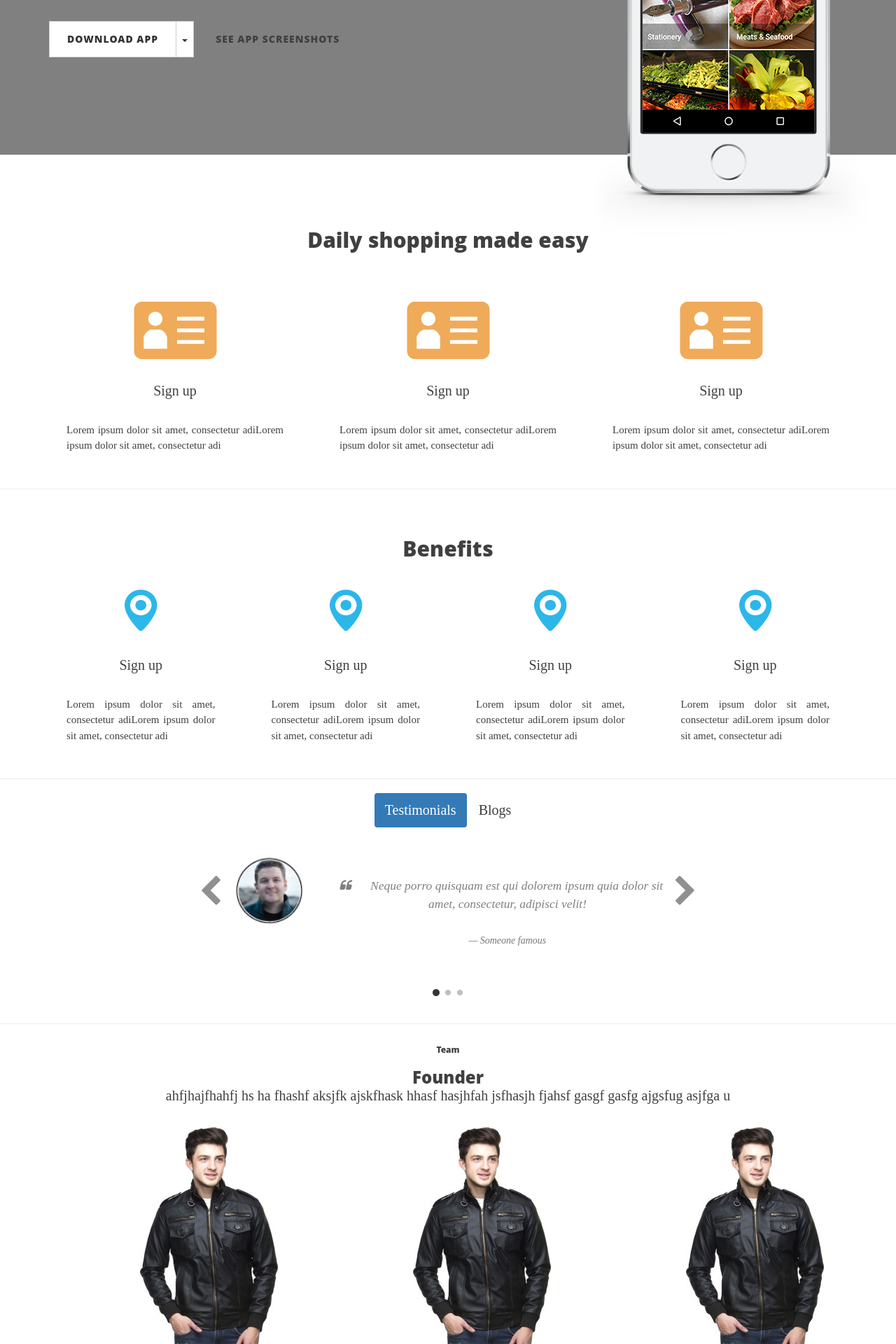
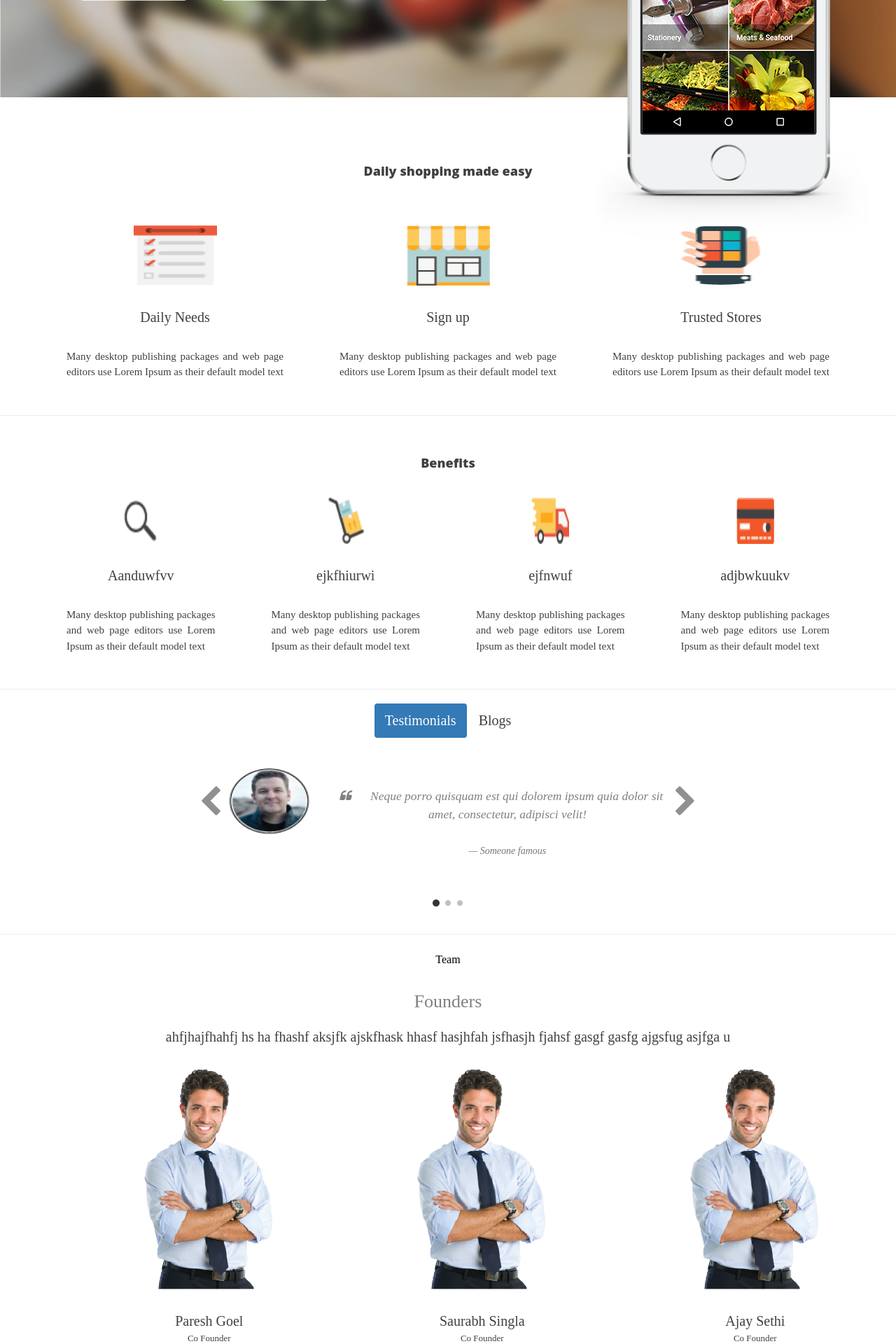
Before and after one commit to subhash-iiitm/lazylad-frontend, a PHP site: page / in a window 1280 px wide. Shown: the part 483-2403 px from the top of the page at 70% size. Run offline with PHP 8.4, Linux system fonts and the light colour scheme; some libraries are stand-ins or nearby versions.

Commit message:
homepage

```diff
--- a/footer-contact.html
+++ b/footer-contact.html
@@ -4,7 +4,7 @@
 
 				<div class="right_borders col-md-3">
 					<h3 style="color:White"><b>Lazylad</b></h3>
-					<div style="margin-top:30px;"><p class="copyrights">Copyright &copy; 2015. All Rights reserved Angular Technologies Pvt. Ltd</p></div>
+					<div style="margin-top:35px;"><p class="copyrights">Copyright &copy; 2015. All Rights reserved Angular Technologies Pvt. Ltd</p></div>
 				</div>
 
 				<div class="right_borders col-md-4" >
--- a/index.php
+++ b/index.php
@@ -44,35 +44,18 @@
 </div>
 
 
-<section id="intro" class="home-intro app" style="background:grey;padding-top: 39px">
-    <div class="container intro-content">
+<section id="intro" class="home-intro app" style="background:url('img/hp_images-02.png');padding-top: 25px">
+    <div class="container intro-content" style="margin-top:15px;">
         <div class="row">
-            <div class="col-md-8 pixova-product-intro">
-                <h1 class="intro-titles fadeInDown animated">Your Neighbourhood Market on Mobile !</h1>
+            <div class="col-md-8 pixova-product-intro"style="margin-top:-25px;">
+                <span class="intro-titles fadeInDown animated" style="color:white;font-size:28px;">Your Neighbourhood Market on Mobile !</span>
 
-                <p class="intro-taglines fadeInDown animated">All Daily Needs Delivered Within 90 Minutes</p>
+                <p class="intro-taglines fadeInDown animated"style="color:white;font-size:20px;">&nbsp;&nbsp;&nbsp;&nbsp;&nbsp;This man, who shall remain nameless, keeps a very <br>&nbsp;&nbsp;&nbsp;&nbsp;&nbsp;&nbsp;&nbsp;&nbsp;&nbsp;low profile. I happen to run into him and strike <br>&nbsp;&nbsp;&nbsp;&nbsp;&nbsp;&nbsp; &nbsp;&nbsp;&nbsp;&nbsp;&nbsp;&nbsp;&nbsp;&nbsp;up a conversation, which led to another <br>&nbsp;&nbsp;&nbsp;&nbsp;&nbsp;&nbsp; &nbsp;&nbsp;&nbsp;&nbsp;&nbsp;&nbsp;&nbsp;&nbsp;&nbsp;&nbsp;&nbsp;&nbsp;&nbsp;&nbsp;&nbsp;conversation over lunch.</p>
+                <!-- split button -->
 
-                <p class="intro-taglines fadeInDown animated">Groceries | Fruits & Veggies | Stationery | Bakery</p>
-
-                <p class="intro-taglines fadeInDown animated">Meat & Seafood | Flowers</p>
-                <!-- split button -->
-                <div class="btn-group app-download">
-                    <button type="button" class="btn btn-default dropdown-toggle" data-toggle="dropdown">DOWNLOAD APP
-                    </button>
-                    <button type="button" class="btn btn-default dropdown-toggle" data-toggle="dropdown">
-                        <span class="caret"></span>
-                        <span class="sr-only">Toggle Dropdown</span>
-                    </button>
-                    <ul class="dropdown-menu" role="menu">
-                        <li class="iphone"><i class="fa fa-apple"></i><a href="https://itunes.apple.com/in/app/lazylad-neighborhood-shopping/id1019080985?ls=1&mt=8">iOS</a></li>
-                        <li class="android"><i class="fa fa-android"></i><a
-                                href="https://play.google.com/store/apps/details?id=technologies.angular.lazylad">Android</a>
-                        </li>
-                        <li class="windowsmobile"><i class="fa fa-windows"></i><a href="#">Windows - Coming Soon</a>
-                        </li>
-                    </ul>
+                <div style="padding-left:38px;">
+                <img src="img/hp_icons-09.png"/>&nbsp; &nbsp; &nbsp; &nbsp;<img src="img/hp_icons-10.png"/>
                 </div>
-                <a class="btn btn-cta btn-cta-preview" href="#features">See App Screenshots</a>
 
                 <!-- <div class="appAvailability">For Android 4.0 and above | Coming Soon for other platforms</div>-->
             </div>
@@ -94,25 +77,25 @@
         <br>
         <br>
         <br>
-        <h2>Daily shopping made easy</h2>
+        <h4>Daily shopping made easy</h4>
         <br>
         <br>
 
         <div class="row">
             <div class="col-md-4" >
-                <img src="img/signup.png" height="86px" width="119px"/>
-                <p>Sign up</p>
-                <p style="font-size:15px;margin-left: 25px;margin-right: 25px;text-align: justify">Lorem ipsum dolor sit amet, consectetur adiLorem ipsum dolor sit amet, consectetur adi</p>
+                <img src="img/daily_needs.png" height="86px" width="119px"/>
+                <p>Daily Needs</p>
+                <p style="font-size:15px;margin-left: 25px;margin-right: 25px;text-align: justify">Many desktop publishing packages and web page editors use Lorem Ipsum as their default model text</p>
             </div>
             <div class="col-md-4" >
-                <img src="img/signup.png" height="86px" width="119px"/>
+                <img src="img/store.png" height="86px" width="119px"/>
                 <p>Sign up</p>
-                <p style="font-size:15px;margin-left: 25px;margin-right: 25px;text-align: justify">Lorem ipsum dolor sit amet, consectetur adiLorem ipsum dolor sit amet, consectetur adi</p>
+                <p style="font-size:15px;margin-left: 25px;margin-right: 25px;text-align: justify">Many desktop publishing packages and web page editors use Lorem Ipsum as their default model text</p>
             </div>
             <div class="col-md-4" >
-                <img src="img/signup.png" height="86px" width="119px"/>
-                <p>Sign up</p>
-                <p style="font-size:15px;margin-left: 25px;margin-right: 25px;text-align: justify">Lorem ipsum dolor sit amet, consectetur adiLorem ipsum dolor sit amet, consectetur adi</p>
+                <img src="img/mob.png" height="86px" width="119px"/>
+                <p>Trusted Stores</p>
+                <p style="font-size:15px;margin-left: 25px;margin-right: 25px;text-align: justify">Many desktop publishing packages and web page editors use Lorem Ipsum as their default model text</p>
             </div>
         </div>
     </center>
@@ -123,30 +106,30 @@
     <center>
         <br>
 
-        <h2>Benefits</h2>
+        <h4>Benefits</h4>
         <br>
 
 
         <div class="row">
             <div class="col-md-3" >
-                <img src="img/benefits.png" height="66" width="54"/>
-                <p>Sign up</p>
-                <p style="font-size:15px;margin-left: 25px;margin-right: 25px;text-align: justify">Lorem ipsum dolor sit amet, consectetur adiLorem ipsum dolor sit amet, consectetur adi</p>
+                <img src="img/search.png" height="66" width="54"/>
+                <p>Aanduwfvv</p>
+                <p style="font-size:15px;margin-left: 25px;margin-right: 25px;text-align: justify">Many desktop publishing packages and web page editors use Lorem Ipsum as their default model text</p>
             </div>
             <div class="col-md-3" >
-                <img src="img/benefits.png" height="66" width="54"/>
-                <p>Sign up</p>
-                <p style="font-size:15px;margin-left: 25px;margin-right: 25px;text-align: justify">Lorem ipsum dolor sit amet, consectetur adiLorem ipsum dolor sit amet, consectetur adi</p>
+                <img src="img/cart.png" height="66" width="54"/>
+                <p>ejkfhiurwi</p>
+                <p style="font-size:15px;margin-left: 25px;margin-right: 25px;text-align: justify">Many desktop publishing packages and web page editors use Lorem Ipsum as their default model text</p>
             </div>
             <div class="col-md-3" >
-                <img src="img/benefits.png" height="66" width="54"/>
-                <p>Sign up</p>
-                <p style="font-size:15px;margin-left: 25px;margin-right: 25px;text-align: justify">Lorem ipsum dolor sit amet, consectetur adiLorem ipsum dolor sit amet, consectetur adi</p>
+                <img src="img/van.png" height="66" width="54"/>
+                <p>ejfnwuf</p>
+                <p style="font-size:15px;margin-left: 25px;margin-right: 25px;text-align: justify">Many desktop publishing packages and web page editors use Lorem Ipsum as their default model text</p>
             </div>
             <div class="col-md-3" >
-                <img src="img/benefits.png" height="66" width="54"/>
-                <p>Sign up</p>
-                <p style="font-size:15px;margin-left: 25px;margin-right: 25px;text-align: justify">Lorem ipsum dolor sit amet, consectetur adiLorem ipsum dolor sit amet, consectetur adi</p>
+                <img src="img/card.png" height="66" width="54"/>
+                <p>adjbwkuukv</p>
+                <p style="font-size:15px;margin-left: 25px;margin-right: 25px;text-align: justify">Many desktop publishing packages and web page editors use Lorem Ipsum as their default model text</p>
             </div>
         </div>
     </center>
@@ -192,7 +175,7 @@
                                    <blockquote>
                                        <div class="row" style="height: 180px;" >
                                            <div class="col-sm-3 text-center">
-                                               <img class="img-circle" src="img/testimonials-1.png" style="width: 100px;height:100px;">
+                                               <img class="img-circle" src="img/testimonials-1.png" style="width: 120px;height:100px;">
                                                <!--<img class="img-circle" src="https://s3.amazonaws.com/uifaces/faces/twitter/kolage/128.jpg" style="width: 100px;height:100px;">-->
                                            </div>
                                            <div class="col-sm-9">
@@ -292,46 +275,65 @@
 
 <hr>
 <div class="container">
-    <center><span><h6>Team</h6></span>
-
-    <h3>Founder</h3>
+    <center><span style="font-size:16px;color:black">Team</span><br>
+<br>
+    <span style="font-size:26px;color:gray;">Founders</span><br><br>
     <p style="margin-top: -12px">ahfjhajfhahfj hs ha fhashf aksjfk ajskfhask hhasf hasjhfah jsfhasjh fjahsf gasgf gasfg ajgsfug asjfga u</p>
     <div class="row">
         <div class="col-lg-3 col-lg-offset-1">
-        <img src="img/founder.png" />
+        <img src="img/founders.png" />
          <p>Paresh Goel</p>
-         <p style="margin-top: -30px;font-size: small">Founder</p>
+         <p style="margin-top: -30px;font-size: small">Co Founder</p>
         </div>
         <div class="col-lg-3 col-lg-offset-1 ">
-            <img src="img/founder.png" />
-            <p>Paresh Goel</p>
-            <p style="margin-top: -30px;font-size: small">Founder</p>
+            <img src="img/founders.png" />
+            <p>Saurabh Singla</p>
+            <p style="margin-top: -30px;font-size: small">Co Founder</p>
         </div>
         <div class="col-lg-3 col-lg-offset-1">
-            <img src="img/founder.png" />
-            <p>Paresh Goel</p>
-            <p style="margin-top: -30px;font-size: small">Founder</p>
+            <img src="img/founders.png" />
+            <p>Ajay Sethi</p>
+            <p style="margin-top: -30px;font-size: small">Co Founder</p>
         </div>
 
     </div>
 
-        <h3>Founder</h3>
+        <span style="font-size:26px;color:gray;">Founders</span><br><br>
     <p style="margin-top: -12px">ahfjhajfhahfj hs ha fhashf aksjfk ajskfhask hhasf hasjhfah jsfhasjh fjahsf gasgf gasfg ajgsfug asjfga u</p>
     <div class="row">
         <div class="col-lg-3 col-lg-offset-1">
-                <img src="img/founder.png" />
+        <img src="img/founders.png" />
          <p>Paresh Goel</p>
-                <p style="margin-top: -30px;font-size: small">Founder</p>
+         <p style="margin-top: -30px;font-size: small">Co Founder</p>
         </div>
         <div class="col-lg-3 col-lg-offset-1 ">
-                <img src="img/founder.png" />
-                <p>Paresh Goel</p>
-                <p style="margin-top: -30px;font-size: small">Founder</p>
+            <img src="img/founders.png" />
+            <p>Saurabh Singla</p>
+            <p style="margin-top: -30px;font-size: small">Co Founder</p>
         </div>
         <div class="col-lg-3 col-lg-offset-1">
-                <img src="img/founder.png" />
+            <img src="img/founders.png" />
+            <p>Ajay Sethi</p>
+            <p style="margin-top: -30px;font-size: small">Co Founder</p>
+        </div>
+
+        <span style="font-size:26px;color:gray;">Founders</span><br><br>
+    <p style="margin-top: -12px">ahfjhajfhahfj hs ha fhashf aksjfk ajskfhask hhasf hasjhfah jsfhasjh fjahsf gasgf gasfg ajgsfug asjfga u</p>
+    <div class="row">
+        <div class="col-lg-3 col-lg-offset-1">
+        <img src="img/founders.png" />
          <p>Paresh Goel</p>
-                <p style="margin-top: -30px;font-size: small">Founder</p>
+         <p style="margin-top: -30px;font-size: small">Co Founder</p>
+        </div>
+        <div class="col-lg-3 col-lg-offset-1 ">
+            <img src="img/founders.png" />
+            <p>Saurabh Singla</p>
+            <p style="margin-top: -30px;font-size: small">Co Founder</p>
+        </div>
+        <div class="col-lg-3 col-lg-offset-1">
+            <img src="img/founders.png" />
+            <p>Ajay Sethi</p>
+            <p style="margin-top: -30px;font-size: small">Co Founder</p>
         </div>
 
     </div>
@@ -343,15 +345,17 @@
 <!-- Footer -->
 
 
-<div class="banner" style="background-color:#f7e1b5;height: 400px">
+<div class="banner" style="background:url('img/bottom.png');height: 400px">
     <div class="container">
         <div class="row">
             <div class="col-lg-8 col-lg-offset-2 col-md-10 col-md-offset-1">
-                <div class="page-heading">
-                    <h2>About Us - Our Vision</h2>
-                    <hr class="small">
-                    <span class="subheading">This is what I do.</span>
+            <center>
+                <div class="page-heading" style="margin-top:50px;">
+                    <h2 style="color:white;">Lazylad Family</h2><br><br>
+                <img src="img/bottom1.png"/><br><br>
+                <img src="img/bottom2.png"/>&nbsp; &nbsp; &nbsp;<img src="img/bottom2.png"/>
                 </div>
+                </center>
             </div>
         </div>
     </div>
@@ -361,29 +365,19 @@
     <center>
  <div class="row" >
 
-     <p> Our Investors</p>
-     <div class="col-md-2 ">
-
+     <center><span style="font-size:26px;color:gray;"> Our Investors</span></center><br><br>
+     <center>
+     <div class="col-md-2" style="margin-left:200px;">
          <img src="img/investor-1.png"/>
      </div>
          <div class="col-md-2">
-
              <img src="img/investor-1.png"/>
          </div>
          <div class="col-md-2">
-
              <img src="img/investor-1.png"/>
          </div><div class="col-md-2">
-
          <img src="img/investor-1.png"/>
-      </div><div class="col-md-2">
-
-         <img src="img/investor-1.png"/>
-     </div>
-     <div class="col-md-2">
-
-         <img src="img/investor-1.png"/>
-     </div>
+      </div></center>
 
  </div> </center>
 </div>
```
Also changed, not shown: img/bottom.png (added), img/bottom1.png (renamed from img/homepage-09.png), img/bottom2.png (renamed from img/homepage-05.png), img/card.png (added), img/cart.png (added), img/daily_needs.png (added), img/founders.png (added), img/hp_icons-09.png (added), img/hp_icons-10.png (added), img/hp_images-02.png (added), img/mob.png (added), img/search.png (added), img/store.png (added), img/van.png (added). Lines whose indentation alone changed are shown as unchanged.
